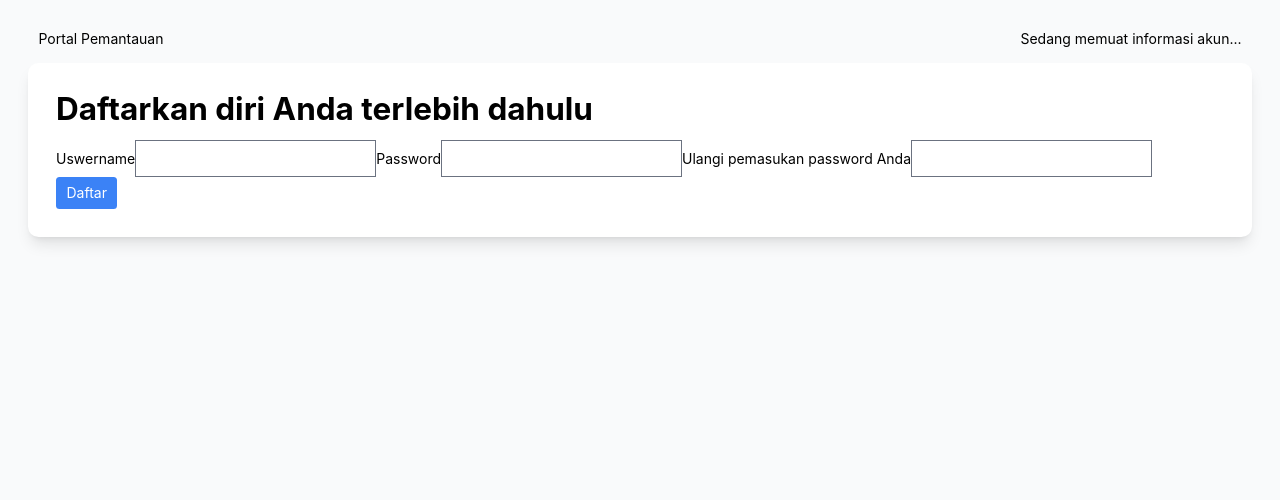
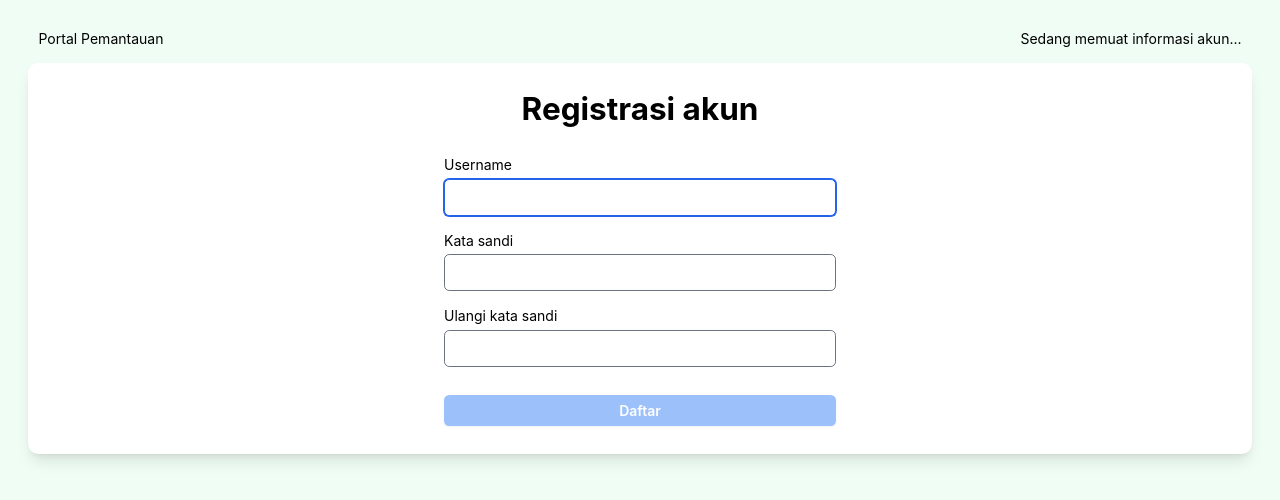
Before and after one commit to comfyte/capstone-frontend, a React (Create React App) app: page /sign-up in a window 1280 px wide. Shown: the top 500 px of the page. Built offline with nearby package versions, Linux system fonts and the light colour scheme; no server answers; a web font is replaced by a local one.

Commit message:
Tidy up a few things and add some little new features

```diff
--- a/src/components/FormInputGroup.tsx
+++ b/src/components/FormInputGroup.tsx
@@ -1,10 +1,10 @@
 import { InputHTMLAttributes, ReactNode } from "react";
 
-export function FormInputGroup({ id, label, type, ...rest }: InputHTMLAttributes<HTMLInputElement> & { id: string, label: ReactNode }) {
+export function FormInputGroup({ id, label, type, className, ...rest }: InputHTMLAttributes<HTMLInputElement> & { id: string, label: ReactNode }) {
     return (
-        <>
-            <label htmlFor={id}>{label}</label>
-            <input id={id} type={type ?? 'text'} {...rest} />
-        </>
+        <div className={'mb-4 last-of-type:mb-0 ' + (className || '')}>
+            <label htmlFor={id} className='block mb-1'>{label}</label>
+            <input id={id} type={type ?? 'text'} className='w-full' {...rest} />
+        </div>
     );
 }
--- a/src/components/layout/Header.tsx
+++ b/src/components/layout/Header.tsx
@@ -13,12 +13,13 @@ export function Header() {
             <div>
                 {!data ? 'Sedang memuat informasi akun...' : data.isAuthenticated ? (
                     <>
-                        <p className='inline'>Anda sedang masuk sebagai <span className='font-bold mr-4'>{data.username}</span></p>
+                        <p className='inline'>Anda sedang masuk sebagai <span className='font-bold mr-6'>{data.username}</span></p>
+                        <Link to='/devices' className='hover:underline mr-6'>Perangkat Anda</Link>
                         <Link to='/sign-out' className='hover:underline'>Keluar</Link>
                     </>
                 ) : (
                     <>
-                        <Link to='/sign-up' className='hover:underline mr-4'>Daftar</Link>
+                        <Link to='/sign-up' className='hover:underline mr-6'>Daftar</Link>
                         <Link to='/' className='hover:underline'>Masuk</Link>
                     </>
                 )}
--- a/src/components/pages/SignIn.tsx
+++ b/src/components/pages/SignIn.tsx
@@ -7,23 +7,33 @@ export function SignIn() {
     const [usernameVal, setUsernameVal] = useState('');
     const [passwordVal, setPasswordVal] = useState('');
 
+    const [isLoading, setLoading] = useState(false);
+
     const { login } = useAuth();
 
     const onFormSubmit = (ev: FormEvent) => {
         ev.preventDefault();
-        login(usernameVal, passwordVal);
+        (async () => {
+            setLoading(true);
+            await login(usernameVal, passwordVal);
+            setLoading(false);
+        })();
     }
 
     return (
         <>
-            <h1>Silakan masuk terlebih dahulu</h1>
-            <form onSubmit={onFormSubmit}>
+            <h1 className='mb-8 text-center w-fit mx-auto'>Selamat datang</h1>
+            <form onSubmit={onFormSubmit} className='max-w-md mx-auto'>
                 <FormInputGroup
                     id='username'
                     autoComplete='username'
-                    label='Username/email?'
+                    label='Username'
                     value={usernameVal}
                     onChange={(ev) => {setUsernameVal(ev.target.value)}}
+                    required
+                    disabled={isLoading}
+                    type='text'
+                    autoFocus
                 />
                 <FormInputGroup
                     id='password'
@@ -32,8 +42,12 @@ export function SignIn() {
                     label='Kata sandi'
                     value={passwordVal}
                     onChange={(ev) => {setPasswordVal(ev.target.value)}}
+                    required
+                    disabled={isLoading}
+                    // className='mb-8'
+                    // type='password'
                 />
-                <button type='submit' className='button'>Masuk</button>
+                <button type='submit' className='button w-full mt-8' disabled={isLoading}>{!isLoading ? 'Masuk' : 'Sedang masuk...'}</button>
             </form>
         </>
     );
--- a/src/components/pages/SignUp.tsx
+++ b/src/components/pages/SignUp.tsx
@@ -1,4 +1,4 @@
-import { FormEvent, useState } from "react";
+import { FormEvent, useEffect, useState } from "react";
 import { useAuth } from "../../utils/hooks/useAuth";
 import reportWebVitals from "../../utils/reportWebVitals";
 import { FormInputGroup } from "../FormInputGroup";
@@ -10,14 +10,25 @@ export function SignUp() {
     const [passwordVal, setPasswordVal] = useState('');
     const [repeatPasswordVal, setRepeatPasswordVal] = useState('');
 
+    // const [doesPasswordMatch, setPasswordMatch]
+    // const [isPasswordsSame]
+    const [passwordMatchStatus, setPasswordMatchStatus] = useState(false);
+
+    const [isLoading, setLoading] = useState(false);
+
     const { login } = useAuth();
 
-    console.log(usernameVal);
+    // Logic to check the similarity/sameness between the two password fields
+    useEffect(() => {
+        setPasswordMatchStatus(passwordVal !== '' && passwordVal === repeatPasswordVal);
+    }, [passwordVal, repeatPasswordVal]);
 
     const onFormSubmit = (ev: FormEvent) => {
         ev.preventDefault();
 
         (async () => {
+            setLoading(true);
+
             const response = await fetch(Constants.BACKEND_BASE_URL + '/register', {
                 method: 'POST',
                 headers: {
@@ -33,39 +44,54 @@ export function SignUp() {
             if (!response.ok) {
                 window.alert(result.message);
                 // ReadableStreamDefaultController;
+                setLoading(false);
                 return;
             }
 
-            login(usernameVal, passwordVal);
+            await login(usernameVal, passwordVal);
+
+            setLoading(false);
         })();
     }
 
     return (
         <>
-            <h1>Daftarkan diri Anda terlebih dahulu</h1>
-            <form onSubmit={onFormSubmit}>
+            <h1 className='mb-8 text-center w-fit mx-auto'>Registrasi akun</h1>
+            <form onSubmit={onFormSubmit} className='max-w-md mx-auto'>
                 <FormInputGroup
                     id='username'
                     autoComplete='username'
-                    label='Uswername'
+                    label='Username'
                     value={usernameVal}
-                    onChange={(ev) => { setUsernameVal(ev.target.value) }}
+                    onChange={(ev) => {setUsernameVal(ev.target.value)}}
+                    disabled={isLoading}
+                    required
+                    type='text'
+                    autoFocus
                 />
                 <FormInputGroup
                     id='password'
                     autoComplete='new-password'
-                    label='Password'
+                    label='Kata sandi'
                     value={passwordVal}
-                    onChange={(ev) => { setPasswordVal(ev.target.value) }}
+                    onChange={(ev) => {setPasswordVal(ev.target.value)}}
+                    disabled={isLoading}
+                    required
+                    type='password'
                 />
                 <FormInputGroup
                     id='passwordRepeat'
                     autoComplete='new-password'
-                    label='Ulangi pemasukan password Anda'
+                    label='Ulangi kata sandi'
                     value={repeatPasswordVal}
-                    onChange={(ev) => { setRepeatPasswordVal(ev.target.value) }}
+                    onChange={(ev) => {setRepeatPasswordVal(ev.target.value)}}
+                    disabled={isLoading}
+                    required
+                    type='password'
                 />
-                <button type='submit' className='button'>Daftar</button>
+                <button type='submit' className='button w-full mt-8' disabled={!passwordMatchStatus || isLoading}>
+                    {!isLoading ? 'Daftar' : 'Sedang mendaftarkan Anda...'}
+                </button>
             </form>
         </>
     );
--- a/src/styles/global.css
+++ b/src/styles/global.css
@@ -8,7 +8,7 @@
     }
 
     body {
-        @apply bg-gray-50;
+        @apply bg-green-50;
     }
 
     #root {
@@ -36,14 +36,31 @@
         @apply border border-gray-600 py-2 px-4;
     }
 
+    input[type=text], input[type=password], input[type=number] {
+        @apply rounded-md;
+    }
+
+    /* [disabled] */
+    /* :disabled {
+        @apply relative;
+    }
+
+    :disabled::after {
+        @apply content-[''] block absolute top-0 left-0 w-full h-full z-50 bg-black/25;
+    } */
+
+    :disabled {
+        @apply opacity-50 !cursor-not-allowed;
+    }
+
     /* FOR DEVELOPMENT PURPOSES ONLY */
-    *, :before, :after {
-        /* outline: 1px solid rgb(255 0 0 / 0.5); */
-    }
+    /* *, :before, :after {
+        outline: 1px solid rgb(255 0 0 / 0.5);
+    } */
 }
 
 @layer components {
     .button {
-        @apply block px-3 py-1.5 rounded bg-blue-500 text-white hover:brightness-110 active:brightness-90;
+        @apply block px-3 py-1.5 rounded-md bg-blue-500 text-white hover:brightness-110 active:brightness-90 font-semibold shadow cursor-default;
     }
 }
```
Also changed, not shown: src/components/pages/DeviceInfo.tsx (+31 -5 lines), src/components/pages/DeviceList.tsx (+69 -9 lines).
